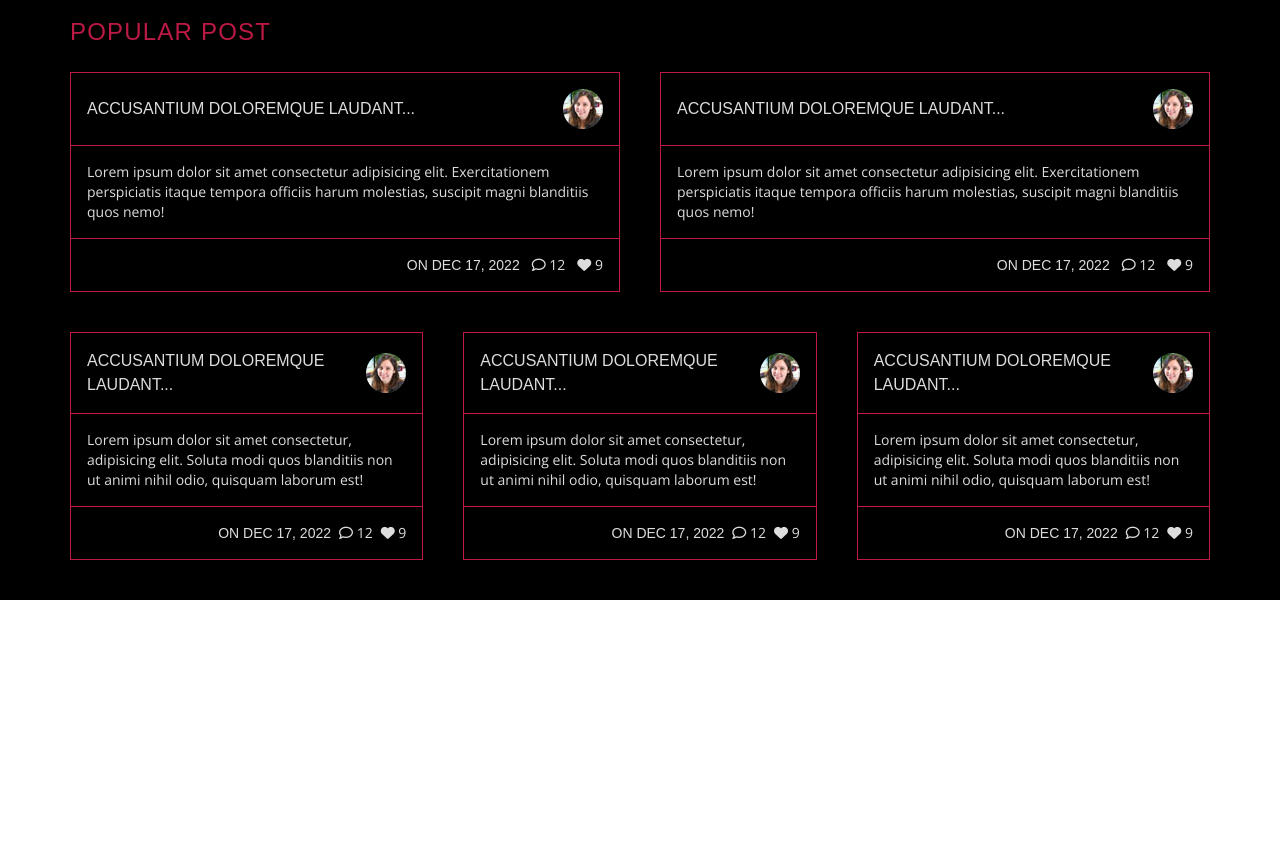
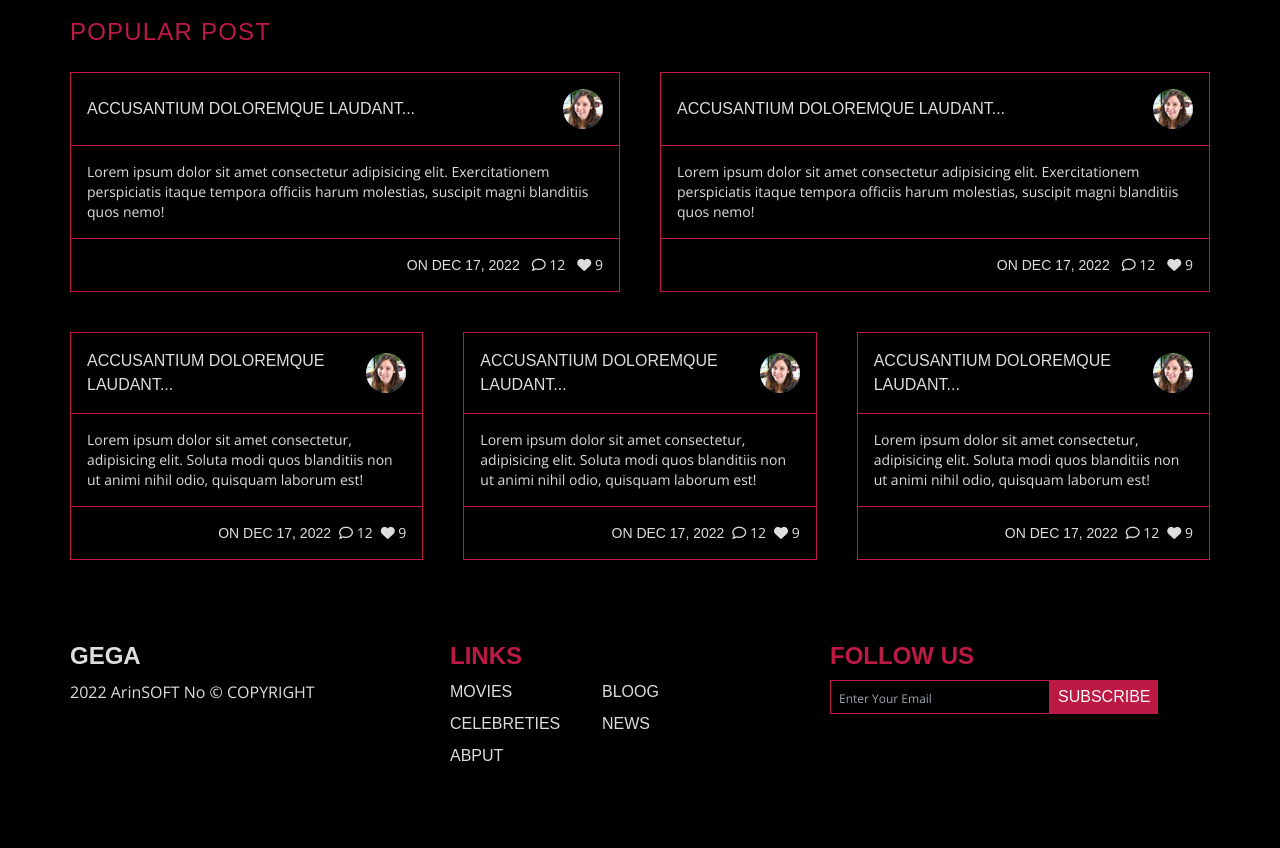
Before and after one commit to GalipBasyurt/gega, a website: page public/index.html in a window 1280 px wide. Shown: the part 1899-2747 px from the top of the page. Before the commit the page ends 2499 px from the top, so only its background shows below. Drawn offline with nearby package versions, Linux system fonts and the light colour scheme; a web font is replaced by a local one.

Commit message:
footer completed

```diff
--- a/public/index.html
+++ b/public/index.html
@@ -782,5 +782,76 @@
         </div>
       </div>
     </section>
+
+    <!-- footer -->
+    <footer class="bg-black py-10">
+      <!-- container -->
+      <div
+        class="container flex pb-8 flex-col md:flex-row px-10 lg:px-0 gap-y-5"
+      >
+        <!-- left -->
+        <div class="basis-1/3">
+          <h1 class="text-gega-gray font-bold text-2xl cursor-pointer">Gega</h1>
+          <p class="text-gega-gray mt-2">2022 ArinSOFT No © COPYRIGHT</p>
+        </div>
+        <!-- middle -->
+        <div class="basis-1/3">
+          <!-- title -->
+          <h1 class="text-gega-red font-bold text-2xl cursor-pointer mb-2">
+            LINKS
+          </h1>
+          <!-- grid area -->
+          <div class="grid grid-cols-5">
+            <!-- link 1 -->
+            <div class="col-span-2 mb-2">
+              <h3 class="text-gega-gray hover:text-gega-melon duration-500">
+                <a href="#">MOVIES</a>
+              </h3>
+            </div>
+            <!-- link 2 -->
+            <div class="col-span-2 mb-2">
+              <h3 class="text-gega-gray hover:text-gega-melon duration-500">
+                <a href="#">BLOOG</a>
+              </h3>
+            </div>
+            <!-- link 3 -->
+            <div class="col-span-2 mb-2">
+              <h3 class="text-gega-gray hover:text-gega-melon duration-500">
+                <a href="#">CELEBRETIES</a>
+              </h3>
+            </div>
+            <!-- link 4 -->
+            <div class="col-span-2 mb-2">
+              <h3 class="text-gega-gray hover:text-gega-melon duration-500">
+                <a href="#">NEWS</a>
+              </h3>
+            </div>
+            <!-- link 5 -->
+            <div class="col-span-2 mb-2">
+              <h3 class="text-gega-gray hover:text-gega-melon duration-500">
+                <a href="#">ABPUT</a>
+              </h3>
+            </div>
+          </div>
+        </div>
+        <!-- right -->
+        <div class="basis-1/3">
+          <!-- title -->
+          <h1 class="text-gega-red font-bold text-2xl cursor-pointer mb-2">
+            FOLLOW US
+          </h1>
+          <form class="flex">
+            <input
+              type="text"
+              placeholder="Enter Your Email"
+              class="border border-gega-red bg-transparent py-1 px-2 placeholder:text-xs outline-none"
+            />
+            <button class="bg-gega-red py-1 text-gega-white px-2 font-gemunu">
+              SUBSCRIBE
+            </button>
+          </form>
+        </div>
+      </div>
+    </footer>
   </body>
 </html>
```
Also changed, not shown: public/css/style.css.
